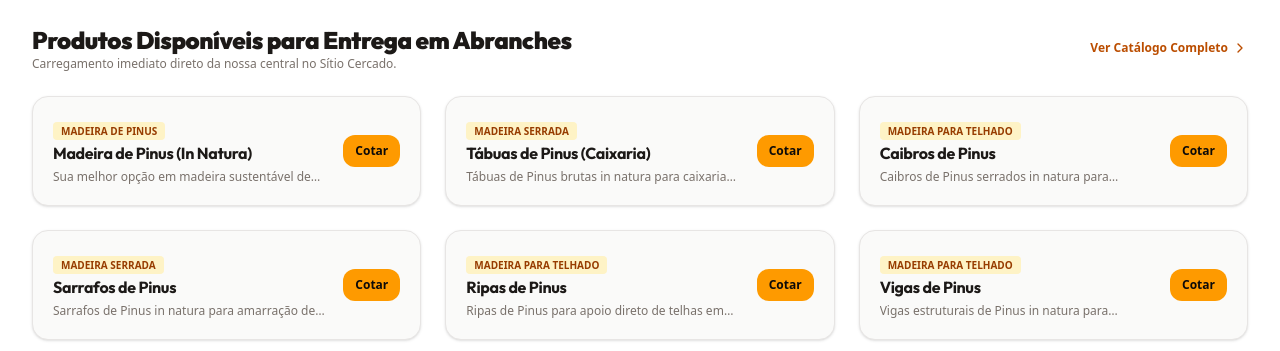
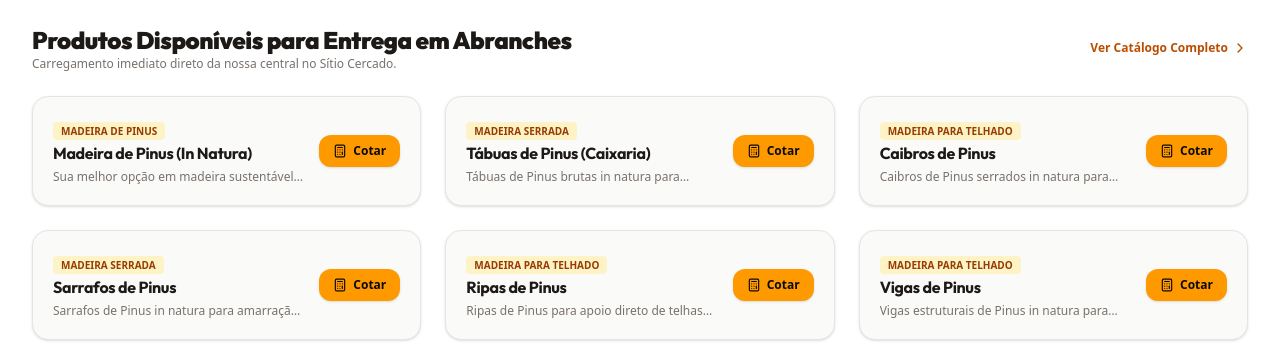
Before and after one commit to supremapix/Madereira-Bairro-Novo, a React (Vite) app: page /bairro/abranches in a window 1280 px wide. Shown: the part 960-1311 px from the top of the page. Built offline with nearby package versions, Linux system fonts and the light colour scheme; a web font is replaced by a local one.

Commit message:
feat(ui): update iconography and product labels
Replace Sparkles and other generic icons with Calculator icons across call-to-action buttons for better context. Additionally, update the hero section label to prioritize "Pinus Serrado In Natura".

```diff
--- a/src/components/Hero.tsx
+++ b/src/components/Hero.tsx
@@ -67,7 +67,7 @@ export function Hero({ onOpenBudget }: { onOpenBudget?: () => void }) {
             </div>
             <div className="flex items-center justify-center gap-2.5 bg-stone-950/80 backdrop-blur-xl p-4 rounded-2xl border border-amber-500/20 shadow-xl hover:border-amber-400/40 transition-colors">
               <ShieldCheck className="w-4 h-4 text-amber-400 shrink-0" />
-              <span className="tracking-wide">Tratamento Autoclave CCA</span>
+              <span className="tracking-wide">Pinus Serrado In Natura</span>
             </div>
             <div className="flex items-center justify-center gap-2.5 bg-stone-950/80 backdrop-blur-xl p-4 rounded-2xl border border-amber-500/20 shadow-xl hover:border-amber-400/40 transition-colors">
               <Award className="w-4 h-4 text-amber-400 shrink-0" />
--- a/src/components/ProductCard.tsx
+++ b/src/components/ProductCard.tsx
@@ -1,5 +1,5 @@
 import { Link } from 'react-router-dom';
-import { ArrowRight, ShieldCheck, Check, Sparkles } from 'lucide-react';
+import { ArrowRight, ShieldCheck, Check, Sparkles, Calculator } from 'lucide-react';
 import { Product } from '../types';
 
 export function ProductCard({
@@ -93,7 +93,7 @@ export function ProductCard({
               onClick={() => onOpenBudget?.(product.slug)}
               className="group/btn bg-stone-950 hover:bg-stone-900 text-white font-bold py-2.5 px-3 rounded-xl text-xs flex items-center justify-center gap-1.5 shadow-md border border-amber-400/80 hover:border-amber-300 transition-all active:scale-95 min-h-[44px]"
             >
-              <Sparkles className="w-3.5 h-3.5 text-amber-400 shrink-0 group-hover/btn:rotate-12 transition-transform" />
+              <Calculator className="w-3.5 h-3.5 text-amber-400 shrink-0 group-hover/btn:rotate-12 transition-transform" />
               <span className="tracking-wide">Cotar Agora</span>
             </button>
           </div>
--- a/src/views/BlogPostView.tsx
+++ b/src/views/BlogPostView.tsx
@@ -3,7 +3,7 @@ import { EnhancedSEO } from '../components/EnhancedSEO';
 import { BLOG_POSTS_DATA } from '../data/blog';
 import { PRODUCTS_DATA } from '../data/products';
 import { COMPANY_DATA } from '../data/company';
-import { Clock, User, Calendar, ArrowLeft, MessageCircle } from 'lucide-react';
+import { Clock, User, Calendar, ArrowLeft, MessageCircle, Calculator } from 'lucide-react';
 
 export function BlogPostView({ onOpenBudget }: { onOpenBudget?: (slug?: string) => void }) {
   const { slug } = useParams<{ slug: string }>();
@@ -124,9 +124,10 @@ export function BlogPostView({ onOpenBudget }: { onOpenBudget?: (slug?: string)
                     </div>
                     <button
                       onClick={() => onOpenBudget?.(prod.slug)}
-                      className="bg-amber-500 text-stone-950 font-bold px-3 py-1.5 rounded-lg text-xs hover:bg-amber-400"
+                      className="bg-amber-500 hover:bg-amber-400 text-stone-950 font-bold px-3 py-1.5 rounded-lg text-xs flex items-center gap-1 transition-colors shrink-0"
                     >
-                      Cotar
+                      <Calculator className="w-3.5 h-3.5 text-stone-950" />
+                      <span>Cotar</span>
                     </button>
                   </div>
                 ))}
--- a/src/views/ContactView.tsx
+++ b/src/views/ContactView.tsx
@@ -1,6 +1,6 @@
 import { EnhancedSEO } from '../components/EnhancedSEO';
 import { COMPANY_DATA } from '../data/company';
-import { MapPin, Phone, MessageCircle, Mail, Clock, ExternalLink, Send, Star, Navigation } from 'lucide-react';
+import { MapPin, Phone, MessageCircle, Mail, Clock, ExternalLink, Calculator, Star, Navigation } from 'lucide-react';
 
 export function ContactView({ onOpenBudget }: { onOpenBudget?: () => void }) {
   return (
@@ -131,7 +131,7 @@ export function ContactView({ onOpenBudget }: { onOpenBudget?: () => void }) {
                   onClick={onOpenBudget}
                   className="bg-stone-950 hover:bg-stone-900 text-white font-bold px-7 py-3 rounded-2xl text-xs sm:text-sm shadow-md inline-flex items-center gap-2 border border-amber-400/60 hover:border-amber-300 min-h-[46px]"
                 >
-                  <Send className="w-4 h-4 text-amber-400" />
+                  <Calculator className="w-4 h-4 text-amber-400" />
                   <span>Solicitar Orçamento</span>
                 </button>
               </div>
--- a/src/views/LocationDetailView.tsx
+++ b/src/views/LocationDetailView.tsx
@@ -11,7 +11,8 @@ import {
   ShieldCheck,
   MessageCircle,
   Sparkles,
-  ChevronRight
+  ChevronRight,
+  Calculator
 } from 'lucide-react';
 
 export function LocationDetailView({ onOpenBudget }: { onOpenBudget?: (slug?: string) => void }) {
@@ -173,9 +174,10 @@ export function LocationDetailView({ onOpenBudget }: { onOpenBudget?: (slug?: st
                   </div>
                   <button
                     onClick={() => onOpenBudget?.(p.slug)}
-                    className="bg-amber-500 hover:bg-amber-400 text-stone-950 font-bold px-3 py-2 rounded-xl text-xs shrink-0"
+                    className="bg-amber-500 hover:bg-amber-400 text-stone-950 font-bold px-3.5 py-2 rounded-xl text-xs shrink-0 flex items-center gap-1.5 shadow-sm active:scale-95 transition-all"
                   >
-                    Cotar
+                    <Calculator className="w-3.5 h-3.5 text-stone-950" />
+                    <span>Cotar</span>
                   </button>
                 </div>
               ))}
--- a/src/views/ProductDetailView.tsx
+++ b/src/views/ProductDetailView.tsx
@@ -7,7 +7,7 @@ import {
   ShieldCheck,
   Truck,
   MessageCircle,
-  Sparkles,
+  Calculator,
   Ruler,
   Layers
 } from 'lucide-react';
@@ -142,7 +142,7 @@ export function ProductDetailView({ onOpenBudget }: { onOpenBudget?: (slug?: str
                     onClick={() => onOpenBudget?.(product.slug)}
                     className="w-full bg-stone-950 hover:bg-stone-900 text-white font-bold py-3 rounded-xl text-xs sm:text-sm shadow-md border border-amber-400/60 hover:border-amber-300 flex items-center justify-center gap-2 active:scale-95 transition-all min-h-[46px]"
                   >
-                    <Sparkles className="w-4 h-4 text-amber-400" />
+                    <Calculator className="w-4 h-4 text-amber-400" />
                     <span>Cotar Produto</span>
                   </button>
 
```
